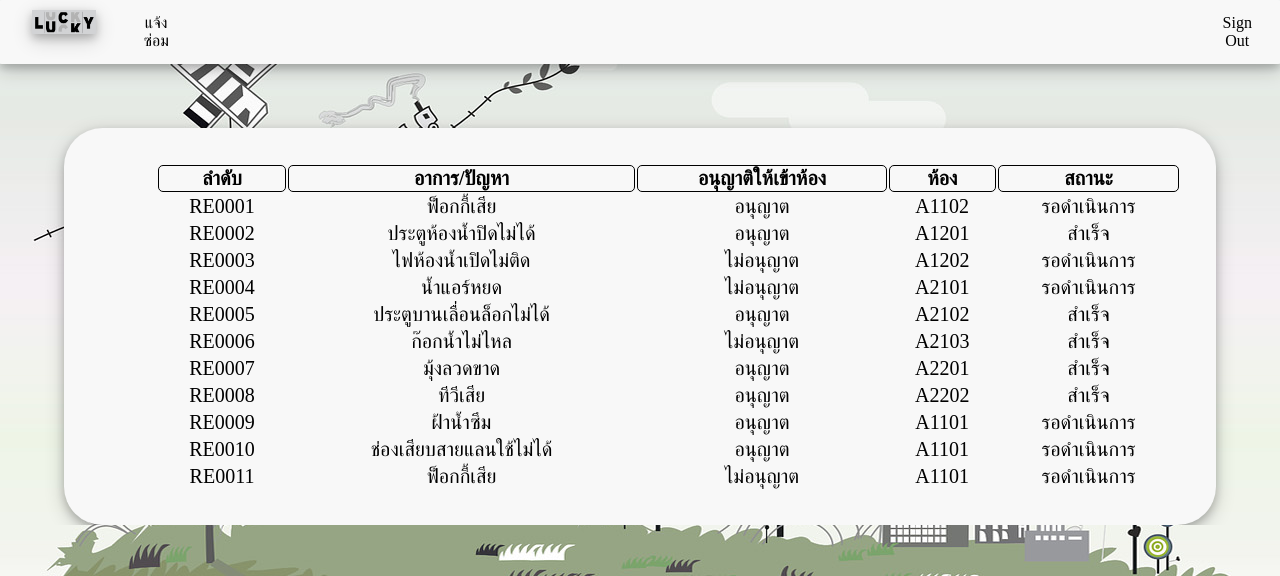
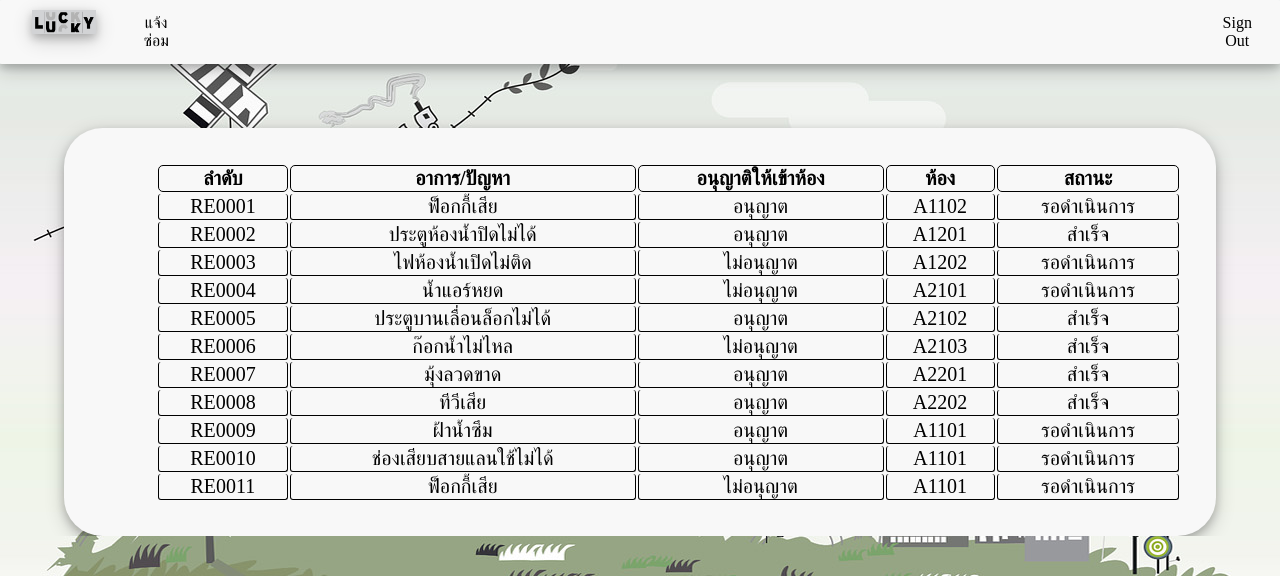
Before and after one commit to kaimook-pearl/Bisad, a PHP site: page /views/fixman.php in a window 1280 px wide. Shown: the top 576 px of the page. Run offline with PHP 8.4, Linux system fonts and the light colour scheme; data comes from the database, SQL or seed files in the repository.

Commit message:
แก้กรอบfixman

```diff
--- a/css/fixman.css
+++ b/css/fixman.css
@@ -97,7 +97,12 @@ tr, th{
     border-bottom-style: solid;
     border-left-style: solid;
     border-width: 1.2px 1.2px 1.2px 1.2px;
-    /* border-left: 1px solid black;
-    border-right: 1px solid black;
-    border-top: 1px solid black; */
 }
+
+td{
+    border-radius: 3px;
+    border-right-style: solid;
+    border-bottom-style: solid;
+    border-left-style: solid;
+    border-width: 1px 1px 1px;
+}
```
